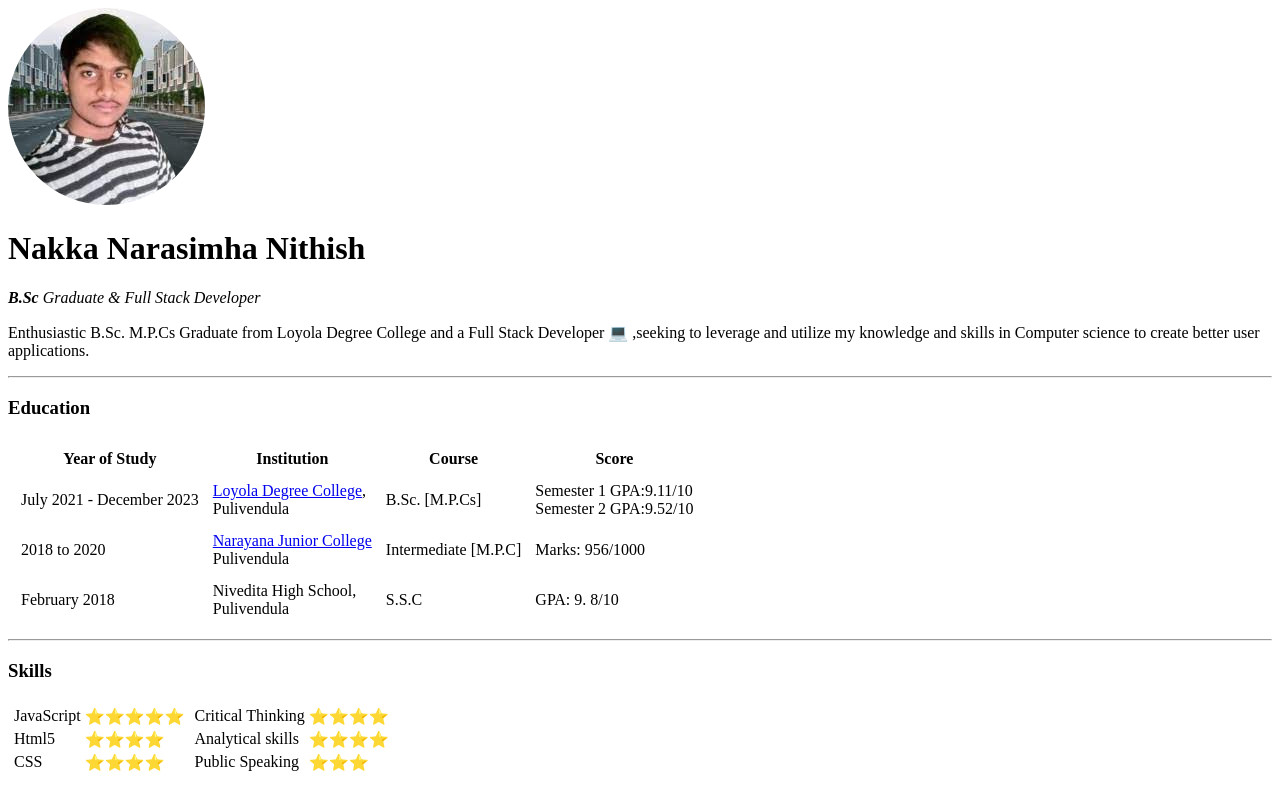
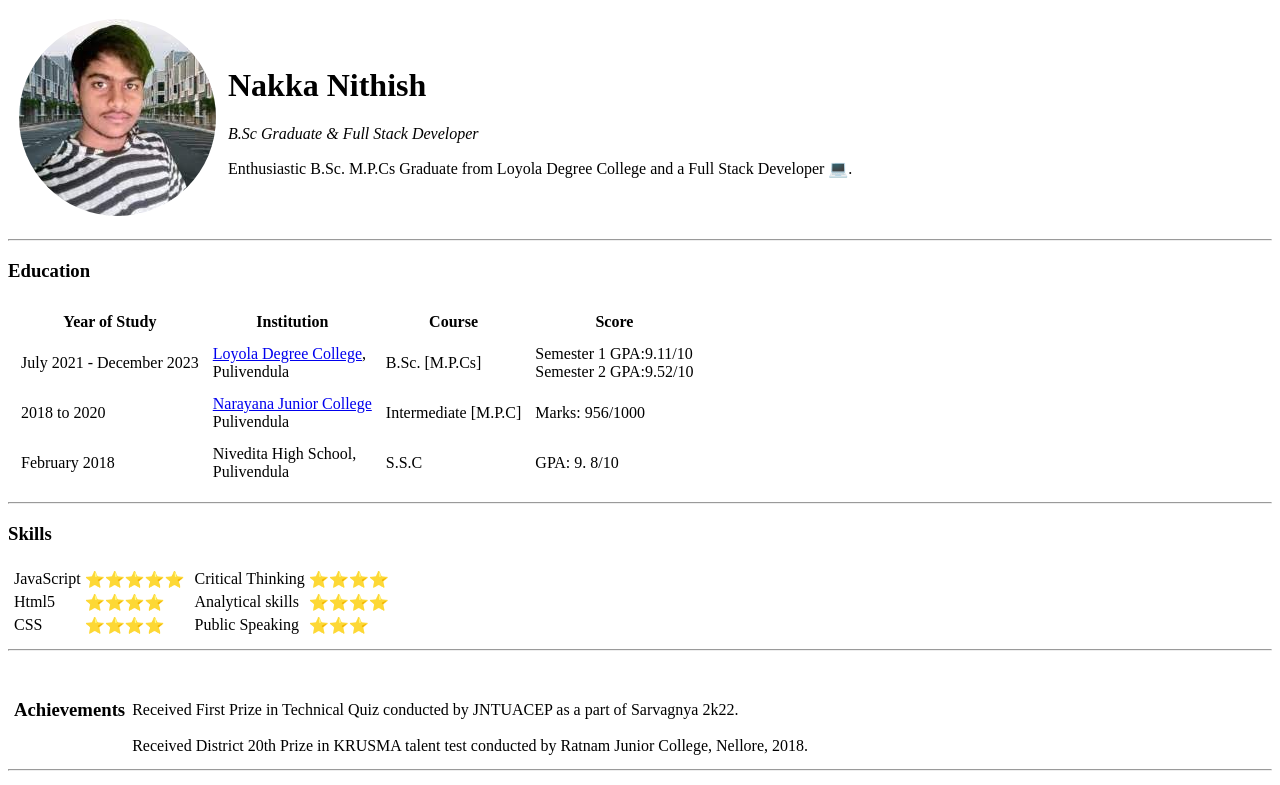
Before and after one commit to NakkaNithish27/Html-cv, a plain HTML site: page index.html in a window 1280 px wide. Shown: the top 785 px of the page. Drawn offline with Linux system fonts and the light colour scheme.

Commit message:
Update index.html

```diff
--- a/index.html
+++ b/index.html
@@ -7,13 +7,17 @@
 </head>
 
 <body>
-  <img src="Images/nithish-modified.png" alt="Nakka Nithish profile picture">
-  <h1>Nakka Narasimha Nithish</h1>
-        <p><em><strong>B.Sc</strong> Graduate & Full Stack Developer</em></p> <!-- use emphasis <em></em> instead of <i></i>  to italisize-->
-        <!-- also prefer <strong></strong> instead of <b></b> to bold the text -->
-        <p>Enthusiastic B.Sc. M.P.Cs Graduate from Loyola Degree College and a Full Stack Developer &#128187; ,seeking to leverage and utilize my knowledge and skills in Computer science to create better user applications.
-        </p>
-
+ <table cellspacing='10'>
+    <tr>
+      <td><img src="Images/nithish-modified.png" alt="Nakka Nithish profile picture"></td>    <!-- alt text helps for search engine optimization & ranking of website -->
+      <td><h1>Nakka Nithish</h1>
+          <P>
+            <em>B.Sc Graduate & Full Stack Developer</em>
+          </P>
+          <p>
+            Enthusiastic B.Sc. M.P.Cs Graduate from Loyola Degree College and a Full Stack Developer 💻.
+    </tr>
+  </table>
   <hr>
   <h3>Education</h3>
   <table cellspacing='12'>
```
